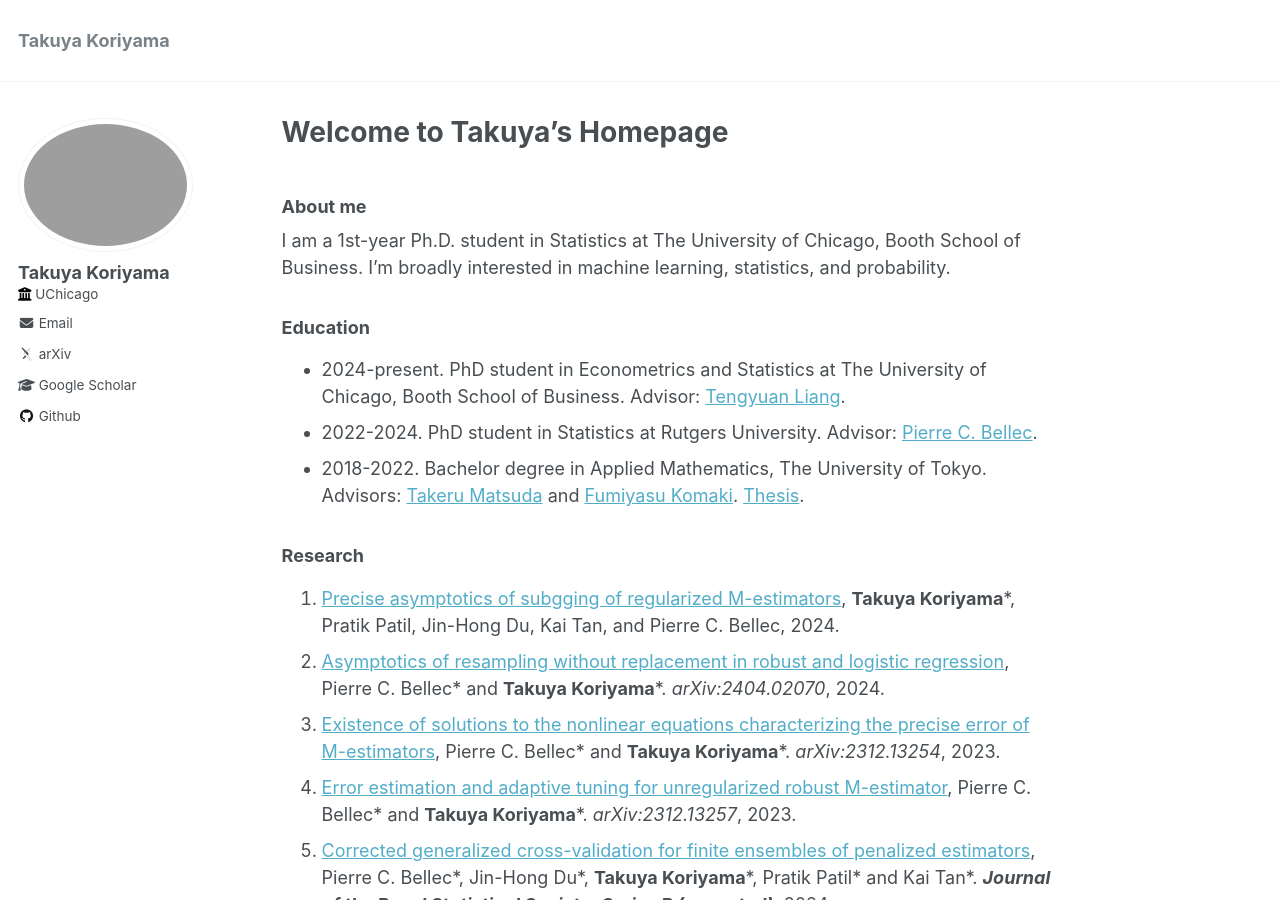
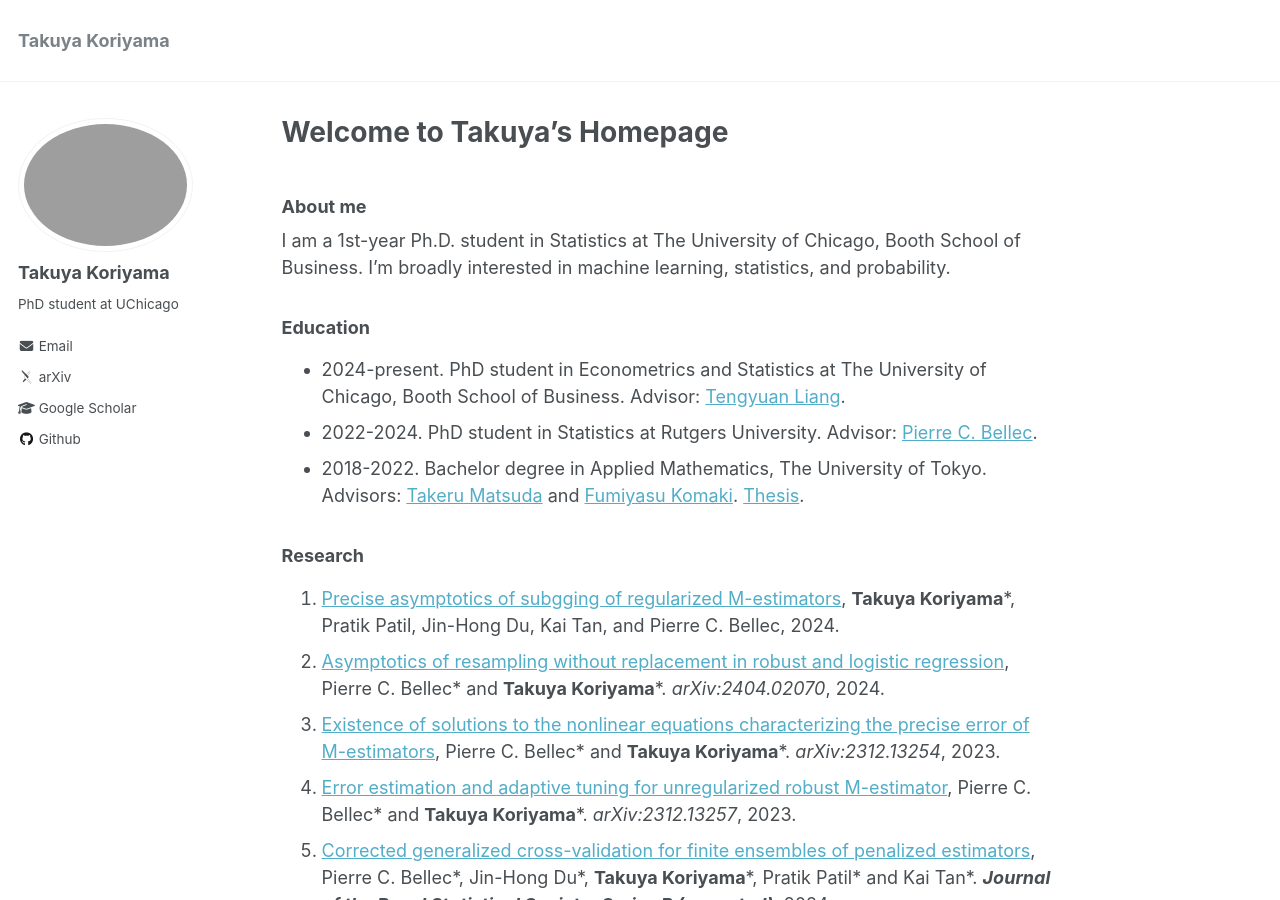
Before and after one commit to TakuyaKoriyama/takuyakoriyama.github.io, a Jekyll site: the page built from _pages/about.md, in a window 1280 px wide and 900 px high. Built offline with Jekyll 4.4.1, drawn with Linux system fonts in a browser that asks for light colours; some web fonts are replaced; part of the change alters nothing that is shown.

Commit message:
Update _config.yml

```diff
--- a/_config.yml
+++ b/_config.yml
@@ -24,11 +24,11 @@ author:
   avatar           : "profile_2.png"
   name             : "Takuya Koriyama"
   pronouns         : # example: "she/her"
-  bio              : # "PhD student at UChicago"
+  bio              : "PhD student at UChicago"
   location         : # "Earth"
-  employer         : "UChicago"
+  employer         : # "UChicago"
   # uri              : "https://www.uchicago.edu/en"
-  email            : "tkoriyam@chicagobooth.edu"
+  email            : "tkoriyam@uchicago.edu"
 
   # Academic websites
   arxiv            : "https://arxiv.org/search/?query=Takuya+Koriyama&searchtype=all&source=header"
```
